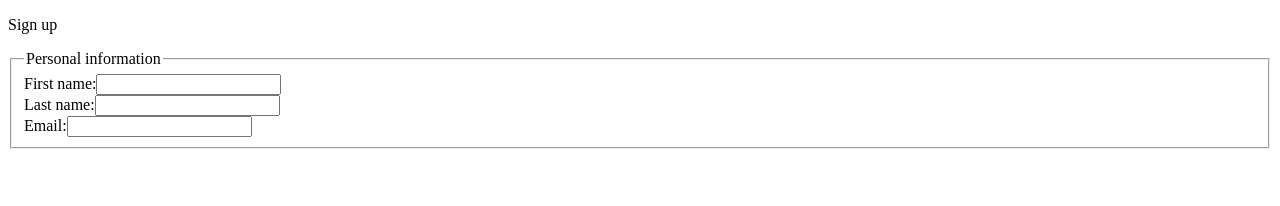
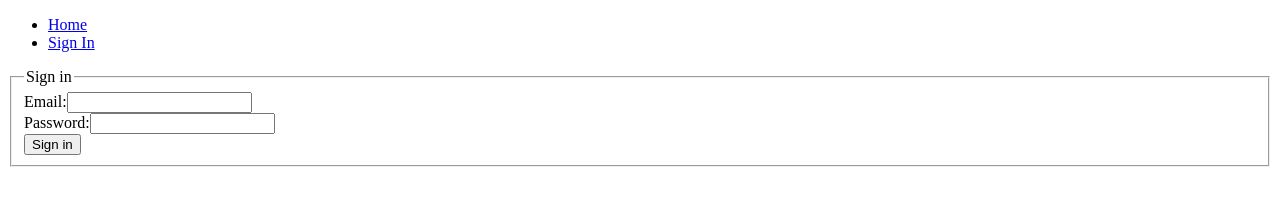
Before and after one commit to lacf95/react-lunch-client, a React app: page /sign-in in a window 1280 px wide. Built offline with nearby package versions, Linux system fonts and the light colour scheme.

Commit message:
Added React Router

```diff
--- a/package.json
+++ b/package.json
@@ -19,6 +19,7 @@
     "prop-types": "^15.6.2",
     "react": "^16.5.1",
     "react-dom": "^16.5.1",
+    "react-router-dom": "^4.3.1",
     "sass-loader": "^7.1.0",
     "style-loader": "^0.23.0",
     "webpack": "^4.19.0",
--- a/src/index.html
+++ b/src/index.html
@@ -5,15 +5,7 @@
     <title>React application</title>
   </head>
   <body>
-    <div>
-      <div>
-        <div>
-          <p>Sign up</p>
-          <div id="create-user-form">
-            <!-- form -->
-          </div>
-        </div>
-      </div>
+    <div id="application">
     </div>
   </body>
 </html>
--- a/src/index.js
+++ b/src/index.js
@@ -1,2 +1,2 @@
 import './css/style.sass';
-import FormContainer from './js/components/container/FormContainer';
+import Application from './js/components/container/Application';
--- /dev/null
+++ b/src/js/components/container/Application.js
@@ -0,0 +1,53 @@
+import React, { Component } from 'react';
+import ReactDOM from 'react-dom';
+import {
+  BrowserRouter as Router,
+  Route,
+  Link
+} from 'react-router-dom';
+import SignIn from './SignIn';
+
+class Home extends Component {
+  componentDidMount() {
+    document.title = 'Application'
+  }
+
+  render() {
+    return (
+      <div>
+        <h1>App</h1>
+      </div>
+    );
+  }
+}
+
+class Application extends Component {
+  constructor() {
+    super();
+
+    this.state = {
+      title: 'Application'
+    };
+    document.title = this.state.title;
+  }
+
+  render() {
+    return (
+      <Router>
+        <div>
+          <ul>
+            <li><Link to="/">Home</Link></li>
+            <li><Link to="/sign-in">Sign In</Link></li>
+          </ul>
+          <Route exact path="/" component={ Home }/>
+          <Route path="/sign-in" component={ SignIn }/>
+        </div>
+      </Router>
+    );
+  }
+}
+
+const wrapper = document.getElementById('application');
+wrapper ? ReactDOM.render(<Application />, wrapper) : false;
+
+export default Application;
--- a/src/js/components/container/FormContainer.js
+++ /dev/null
@@ -1,61 +0,0 @@
-import React, { Component } from 'react';
-import ReactDOM from 'react-dom';
-import Input from '../presentational/Input';
-
-class FormContainer extends Component {
-  constructor() {
-    super();
-
-    this.state = {
-      firstName: '',
-      lastName: '',
-      email: ''
-    };
-
-    this.handleChange = this.handleChange.bind(this);
-  }
-
-  handleChange(event) {
-    this.setState({ [event.target.id]: event.target.value });
-  }
-
-  render() {
-    const { firstName, lastName, email } = this.state;
-    return (
-      <form id="user-form">
-        <fieldset>
-          <legend>Personal information</legend>
-          <Input
-            text="First name:"
-            label="firstName"
-            type="text"
-            id="firstName"
-            value={ firstName }
-            handleChange={ this.handleChange }
-          />
-          <Input
-            text="Last name:"
-            label="lastName"
-            type="text"
-            id="lastName"
-            value={ lastName }
-            handleChange={ this.handleChange }
-          />
-          <Input
-            text="Email:"
-            label="email"
-            type="email"
-            id="email"
-            value={ email }
-            handleChange={ this.handleChange }
-          />
-      </fieldset>
-      </form>
-    );
-  }
-}
-
-const wrapper = document.getElementById('create-user-form');
-wrapper ? ReactDOM.render(<FormContainer />, wrapper) : false;
-
-export default FormContainer;
--- /dev/null
+++ b/src/js/components/container/SignIn.js
@@ -0,0 +1,56 @@
+import React, { Component } from 'react';
+import Input from '../presentational/Input';
+
+class SignIn extends Component {
+  constructor() {
+    super();
+
+    this.state = {
+      email: '',
+      password: ''
+    };
+
+    this.handleChange = this.handleChange.bind(this);
+  }
+
+  componentDidMount() {
+    document.title = 'Application - Sign in'
+  }
+
+  handleChange(event) {
+    this.setState({ [event.target.id]: event.target.value });
+  }
+
+  render() {
+    const { email, password } = this.state;
+    return (
+      <form id="user-form">
+        <fieldset>
+          <legend>Sign in</legend>
+          <Input
+            text="Email:"
+            label="email"
+            type="email"
+            id="email"
+            value={ email }
+            handleChange={ this.handleChange }
+          />
+          <Input
+            text="Password:"
+            label="password"
+            type="password"
+            id="password"
+            value={ password }
+            handleChange={ this.handleChange }
+          />
+          <input
+            type="submit"
+            value="Sign in"
+          />
+      </fieldset>
+      </form>
+    );
+  }
+}
+
+export default SignIn;
```
Also changed, not shown: 1 other file.
